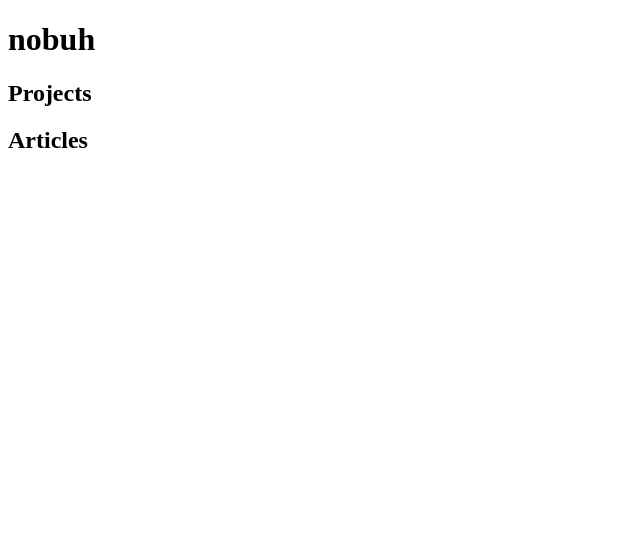
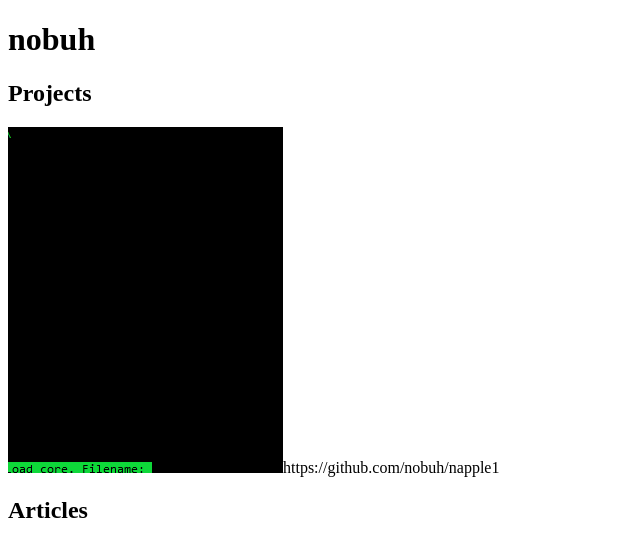
Before and after one commit to nobuh/nobuh.github.io, a plain HTML site: page index.html in a window 1280 px wide. Shown: the whole page, without its empty margins (0-640 px from the left). Drawn offline with Linux system fonts and the light colour scheme.

Commit message:
add napple1

```diff
--- a/index.html
+++ b/index.html
@@ -9,6 +9,8 @@
 
   <h2>Projects</h2>
 
+  <a><img src="images/napple1.gif" alt="starting startrek on napple1">https://github.com/nobuh/napple1</a>
+
   <h2>Articles</h2>
 </body>
 </html>
```
